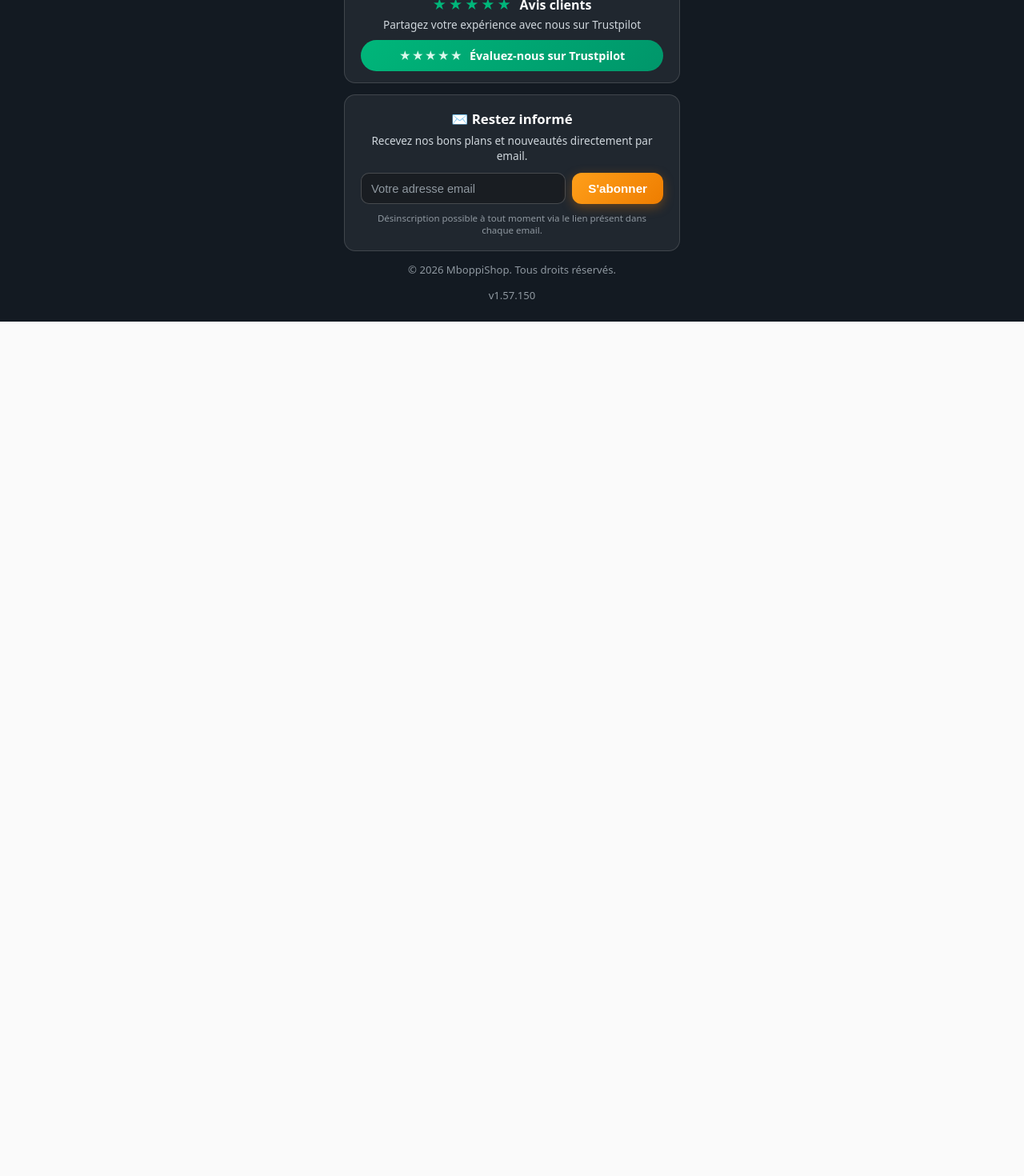
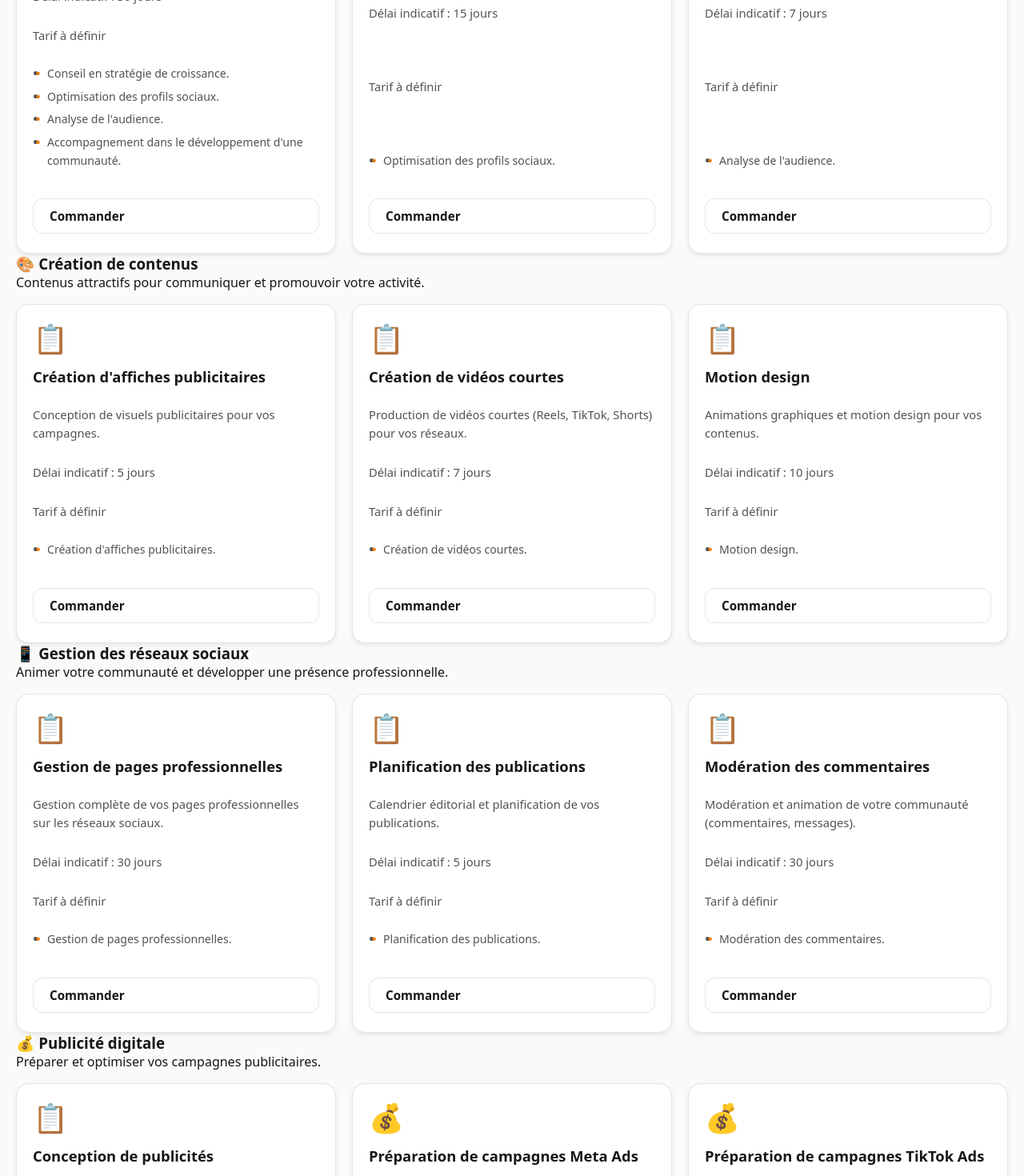
Before and after one commit to Schester38/marketplace, a React (Vite) app in the folder client/: page /mboppi-boost in a window 1280 px wide. Shown: the part 860-2330 px from the top of the page at 80% size. Before the commit the page ends 1262 px from the top, so only its background shows below. Built offline with nearby package versions, Linux system fonts and the light colour scheme; no server answers.

Commit message:
fix: fallback services en dur si API vide

```diff
--- a/client/src/pages/MboppiBoost.jsx
+++ b/client/src/pages/MboppiBoost.jsx
@@ -24,15 +24,40 @@ export default function MboppiBoost() {
       setCategories(catsResp.data?.categories || []);
       setServices(svcsResp.data?.services || []);
     } catch (err) {
-      setError("Impossible de charger les services MboppiBoost.");
+      // Les données par défaut seront utilisées si l'API est indisponible
     } finally {
       setLoading(false);
     }
   }
 
-  const servicesByCategory = categories.map((cat) => ({
+  const DEFAULT_CATEGORIES = [
+    { id: 1, name: "Développement de l'audience", slug: "audience", description: "Accroître votre visibilité numérique et développer votre communauté.", icon: "📈", sort_order: 1, is_active: true },
+    { id: 2, name: "Création de contenus", slug: "contenus", description: "Contenus attractifs pour communiquer et promouvoir votre activité.", icon: "🎨", sort_order: 2, is_active: true },
+    { id: 3, name: "Gestion des réseaux sociaux", slug: "reseaux-sociaux", description: "Animer votre communauté et développer une présence professionnelle.", icon: "📱", sort_order: 3, is_active: true },
+    { id: 4, name: "Publicité digitale", slug: "publicite", description: "Préparer et optimiser vos campagnes publicitaires.", icon: "💰", sort_order: 4, is_active: true },
+  ];
+
+  const DEFAULT_SERVICES = [
+    { category_id: 1, name: "Conseil en stratégie de croissance", short_description: "Accompagnement pour définir votre stratégie de croissance numérique.", price: 0, currency: "XAF", billing_unit: "service", status: "active", is_automated: false, is_consulting: false, is_campaign: false, delivery_days: 30, features: ["Conseil en stratégie de croissance.", "Optimisation des profils sociaux.", "Analyse de l'audience.", "Accompagnement dans le développement d'une communauté."] },
+    { category_id: 1, name: "Optimisation des profils sociaux", short_description: "Refonte et optimisation de vos profils sur les réseaux sociaux.", price: 0, currency: "XAF", billing_unit: "service", status: "active", is_automated: false, is_consulting: false, is_campaign: false, delivery_days: 15, features: ["Optimisation des profils sociaux."] },
+    { category_id: 1, name: "Analyse de l'audience", short_description: "Analyse de votre audience actuelle et recommandations de ciblage.", price: 0, currency: "XAF", billing_unit: "service", status: "active", is_automated: false, is_consulting: false, is_campaign: false, delivery_days: 7, features: ["Analyse de l'audience."] },
+    { category_id: 2, name: "Création d'affiches publicitaires", short_description: "Conception de visuels publicitaires pour vos campagnes.", price: 0, currency: "XAF", billing_unit: "article", status: "active", is_automated: false, is_consulting: false, is_campaign: false, delivery_days: 5, features: ["Création d'affiches publicitaires."] },
+    { category_id: 2, name: "Création de vidéos courtes", short_description: "Production de vidéos courtes (Reels, TikTok, Shorts) pour vos réseaux.", price: 0, currency: "XAF", billing_unit: "article", status: "active", is_automated: false, is_consulting: false, is_campaign: false, delivery_days: 7, features: ["Création de vidéos courtes."] },
+    { category_id: 2, name: "Motion design", short_description: "Animations graphiques et motion design pour vos contenus.", price: 0, currency: "XAF", billing_unit: "article", status: "active", is_automated: false, is_consulting: false, is_campaign: false, delivery_days: 10, features: ["Motion design."] },
+    { category_id: 3, name: "Gestion de pages professionnelles", short_description: "Gestion complète de vos pages professionnelles sur les réseaux sociaux.", price: 0, currency: "XAF", billing_unit: "mois", status: "active", is_automated: false, is_consulting: false, is_campaign: false, delivery_days: 30, features: ["Gestion de pages professionnelles."] },
+    { category_id: 3, name: "Planification des publications", short_description: "Calendrier éditorial et planification de vos publications.", price: 0, currency: "XAF", billing_unit: "service", status: "active", is_automated: false, is_consulting: false, is_campaign: false, delivery_days: 5, features: ["Planification des publications."] },
+    { category_id: 3, name: "Modération des commentaires", short_description: "Modération et animation de votre communauté (commentaires, messages).", price: 0, currency: "XAF", billing_unit: "mois", status: "active", is_automated: false, is_consulting: false, is_campaign: false, delivery_days: 30, features: ["Modération des commentaires."] },
+    { category_id: 4, name: "Conception de publicités", short_description: "Conception graphique de vos publicités digitales.", price: 0, currency: "XAF", billing_unit: "article", status: "active", is_automated: false, is_consulting: false, is_campaign: false, delivery_days: 5, features: ["Conception de publicités."] },
+    { category_id: 4, name: "Préparation de campagnes Meta Ads", short_description: "Préparation et configuration de vos campagnes publicitaires Meta.", price: 0, currency: "XAF", billing_unit: "campagne", status: "active", is_automated: false, is_consulting: false, is_campaign: true, delivery_days: 7, features: ["Préparation de campagnes Meta Ads."] },
+    { category_id: 4, name: "Préparation de campagnes TikTok Ads", short_description: "Préparation et configuration de vos campagnes publicitaires TikTok.", price: 0, currency: "XAF", billing_unit: "campagne", status: "active", is_automated: false, is_consulting: false, is_campaign: true, delivery_days: 7, features: ["Préparation de campagnes TikTok Ads."] },
+  ];
+
+  const finalCategories = categories.length > 0 ? categories : DEFAULT_CATEGORIES;
+  const finalServices = services.length > 0 ? services : DEFAULT_SERVICES;
+
+  const servicesByCategory = finalCategories.map((cat) => ({
     ...cat,
-    services: services.filter((s) => s.category_id === cat.id),
+    services: finalServices.filter((s) => s.category_id === cat.id),
   }));
 
   return (
```
